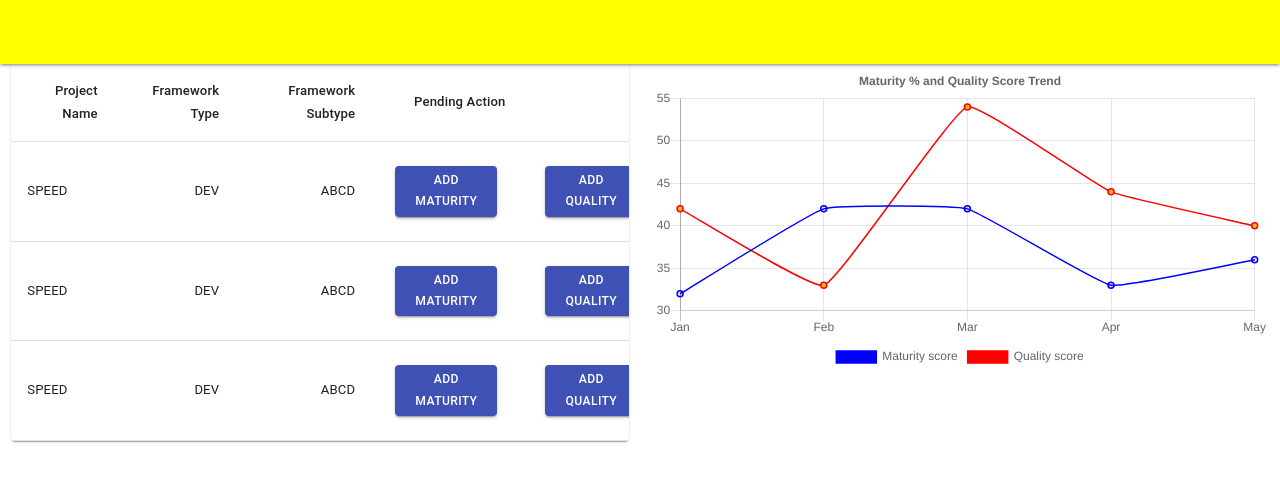
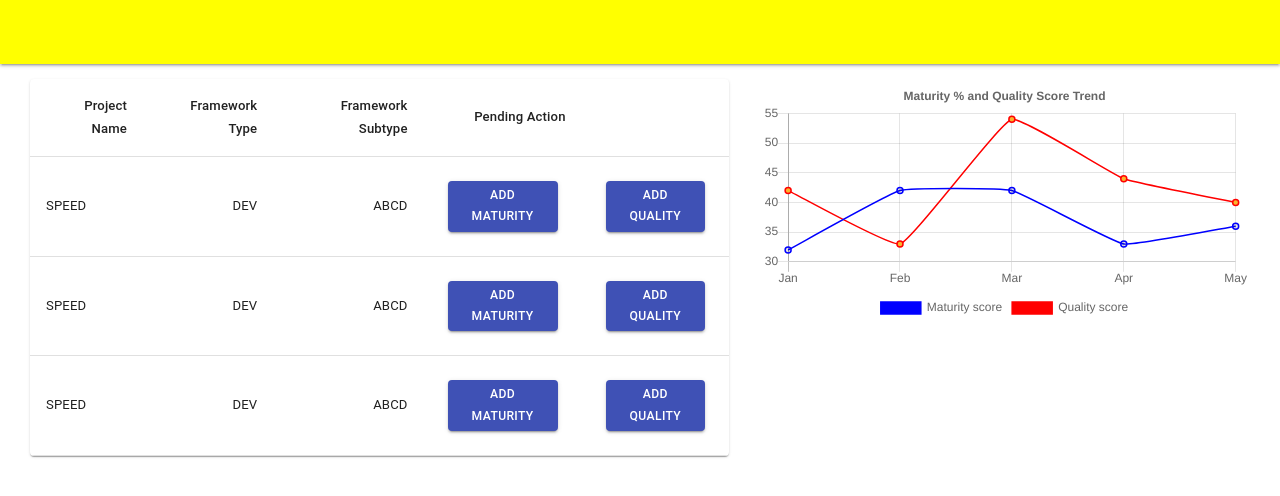
Before and after one commit to pranaydp/SYNEAG, a React (Create React App) app: page / in a window 1280 px wide. Shown: the top 496 px of the page. Built offline with nearby package versions, Linux system fonts and the light colour scheme; data requests are answered from the project's data file.

Commit message:
Layout page added

```diff
--- a/src/App.js
+++ b/src/App.js
@@ -9,11 +9,8 @@ import "materialize-css/dist/css/materialize.min.css";
 import M from "materialize-css/dist/js/materialize.min.js";
 
 import Header from "./components/Header/Header";
-import Sidebar from "./components/Sidebar/Sidebar";
-import Myprojects from "./container/Myproject";
-import Chart from "../src/container/Chart";
-
 import store from "./store/store";
+import Content from "./components/Content/Content";
 const App = () => {
 	useEffect(() => {
 		M.AutoInit();
@@ -22,17 +19,7 @@ const App = () => {
 		<Provider store={store}>
 			<div>
 				<Header />
-				<div class='row'>
-					{/*<div class='col s12'>
-						This div is 12-columns wide on all screen sizes
-	</div>*/}
-					<div class='col s6'>
-						<Myprojects />
-					</div>
-					<div class='col s6'>
-						<Chart />
-					</div>
-				</div>
+				<Content />
 			</div>
 		</Provider>
 	);
--- a/src/components/Content/Content.js
+++ b/src/components/Content/Content.js
@@ -3,6 +3,7 @@
 import React, { Component } from "react";
 import DenseTable from "../../container/txt";
 import Chart from "../../container/Chart";
+import Myprojects from "../../container/Myproject";
 
 class Content extends Component {
 	render() {
@@ -10,7 +11,7 @@ class Content extends Component {
 			<div className='panel-body'>
 				<div className='row'>
 					<div className='col-lg-7 col-xs-12 col-md-7'>
-						<DenseTable />
+						<Myprojects />
 					</div>
 					<div className='col-lg-5 col-xs-12 col-md-5'>
 						<Chart />
```
